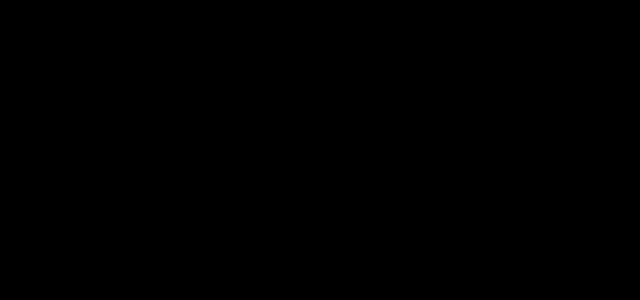
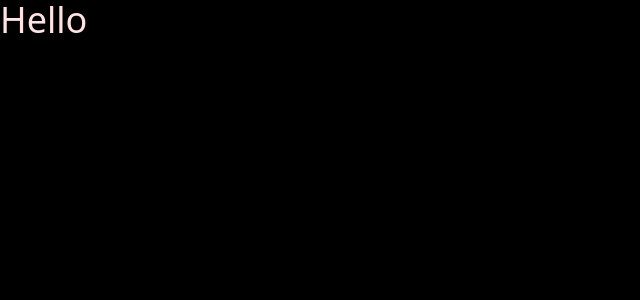
Before and after one commit to Rishav07-05/projects, a React (Vite) app in the folder login/Frontend/: page /main in a window 1280 px wide. Before the commit this address had no page. Shown: the top 300 px of the page, without its empty margins (0-640 px from the left). Built offline with nearby package versions, Linux system fonts and the light colour scheme.

Commit message:
Main.jsx file addec

```diff
--- a/login/Frontend/src/App.jsx
+++ b/login/Frontend/src/App.jsx
@@ -2,6 +2,8 @@
 import Login from "./components/Login";
 import Signup from "./components/Signup";
 import Home from "./components/Home";
+import Main from "./components/Main";
+
 
 
 const App = () => {
@@ -12,6 +14,7 @@
         <Route path="/login" element={<Login />} />
         <Route path="/signup" element={<Signup />} />
         <Route path="/home" element={<Home />} />
+        <Route path="/main" element={<Main />} />
       </Routes>
     </BrowserRouter>
    </div>
--- /dev/null
+++ b/login/Frontend/src/components/Main.jsx
@@ -0,0 +1,11 @@
+// import React from 'react'
+
+const main = () => {
+  return (
+    <div>
+      <h1 className="text-4xl text-red-100">Hello</h1>
+    </div>
+  )
+}
+
+export default main
```
